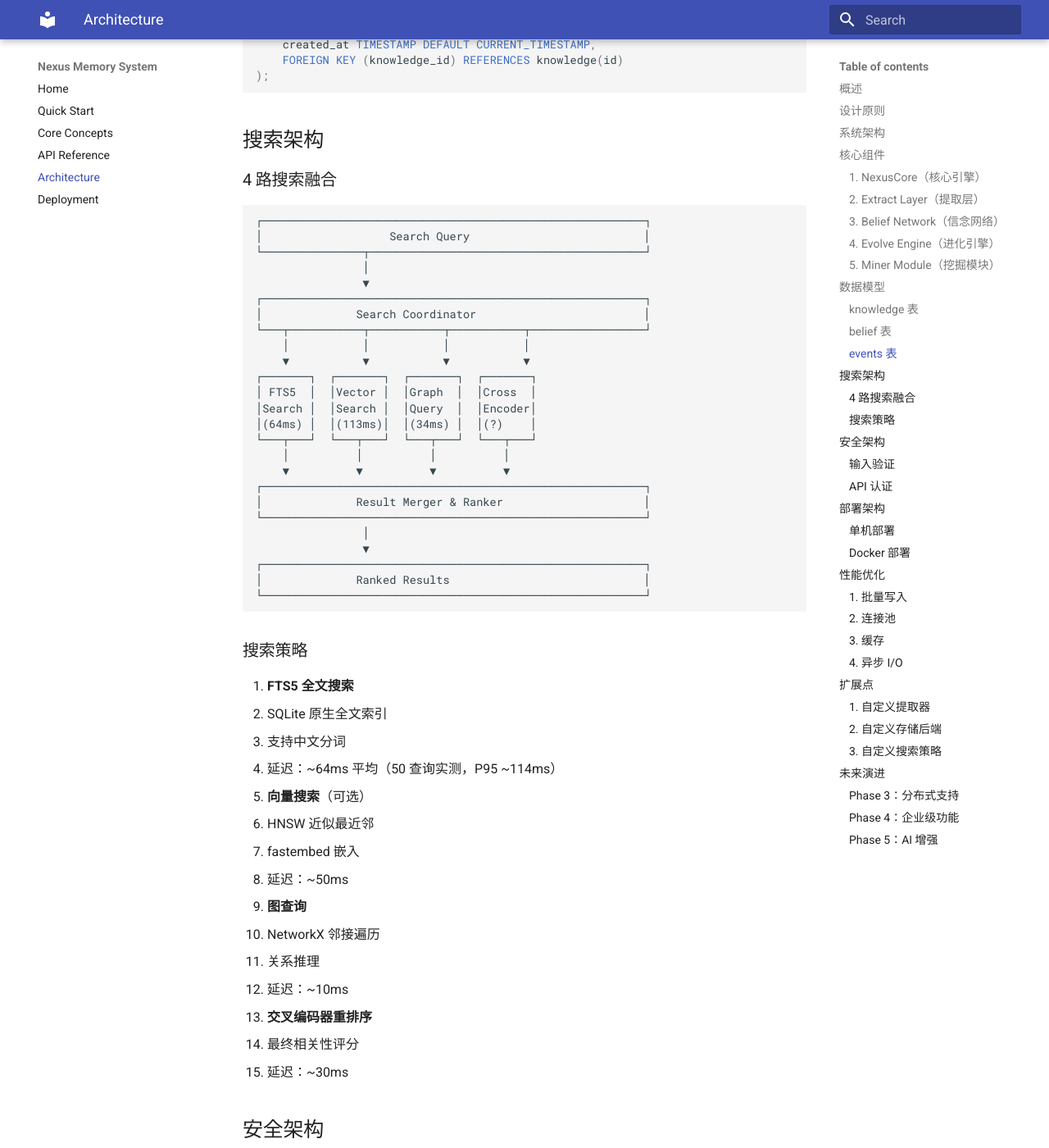
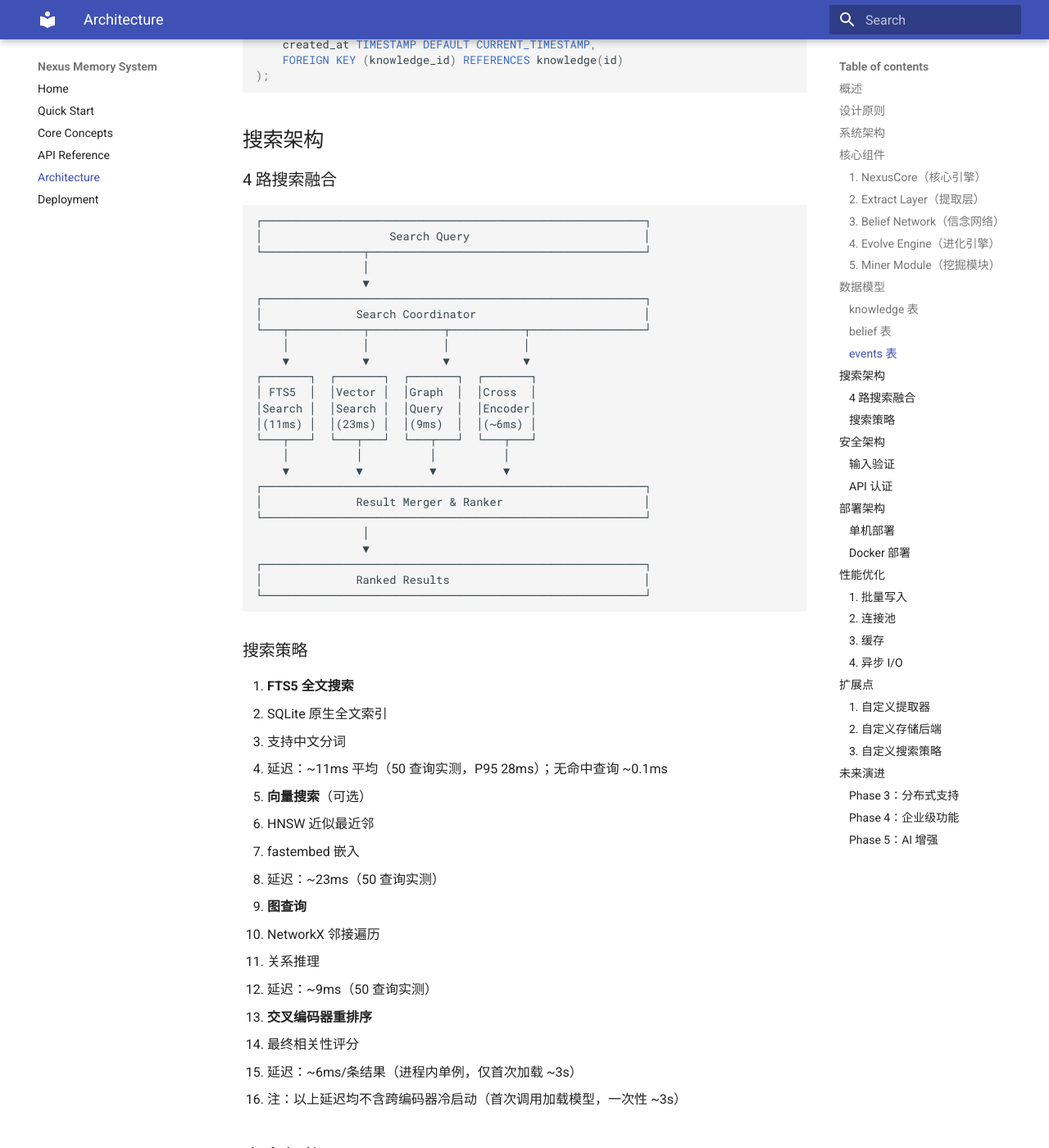
Before and after one commit to chuf-China/nexus-memory, an MkDocs documentation site: the page built from docs/architecture.md, in a window 1280 px wide and 1400 px high, scrolled down 3586 px. Shown: the whole window at 82% size. Built offline with MkDocs 1.6.1 and Material for MkDocs 9.7.7, drawn with Linux system fonts in a browser that asks for light colours.

Commit message:
fix: 抑制 fastembed 离线失败日志刷屏 + 更新 architecture.md 实测延迟
- FastEmbedEngine._load 期间 disable fastembed 的 loguru logger：
  离线缺模型属预期失败路径，每次新进程刷 2 条 ERROR 改为只留我们
  一行 warning
- architecture.md 延迟数字更新为单例化后实测：
  FTS5 11ms（原 64ms）、向量 23ms（原 113ms）、图 9ms（原 34ms）、
  cross-encoder ~6ms/条（原 30ms 估算）

Co-Authored-By: Claude <noreply@anthropic.com>

```diff
--- a/docs/architecture.md
+++ b/docs/architecture.md
@@ -200,7 +200,7 @@ CREATE TABLE events (
 ┌───────┐  ┌───────┐  ┌───────┐  ┌───────┐
 │ FTS5  │  │Vector │  │Graph  │  │Cross  │
 │Search │  │Search │  │Query  │  │Encoder│
-│(64ms) │  │(113ms)│  │(34ms) │  │(?)    │
+│(11ms) │  │(23ms) │  │(9ms)  │  │(~6ms) │
 └───┬───┘  └───┬───┘  └───┬───┘  └───┬───┘
     │          │          │          │
     ▼          ▼          ▼          ▼
@@ -219,21 +219,22 @@ CREATE TABLE events (
 1. **FTS5 全文搜索**
    - SQLite 原生全文索引
    - 支持中文分词
-   - 延迟：~64ms 平均（50 查询实测，P95 ~114ms）
+   - 延迟：~11ms 平均（50 查询实测，P95 28ms）；无命中查询 ~0.1ms
 
 2. **向量搜索**（可选）
    - HNSW 近似最近邻
    - fastembed 嵌入
-   - 延迟：~50ms
+   - 延迟：~23ms（50 查询实测）
 
 3. **图查询**
    - NetworkX 邻接遍历
    - 关系推理
-   - 延迟：~10ms
+   - 延迟：~9ms（50 查询实测）
 
 4. **交叉编码器重排序**
    - 最终相关性评分
-   - 延迟：~30ms
+   - 延迟：~6ms/条结果（进程内单例，仅首次加载 ~3s）
+   - 注：以上延迟均不含跨编码器冷启动（首次调用加载模型，一次性 ~3s）
 
 ## 安全架构
 
```
Also changed, not shown: 1 other file.
